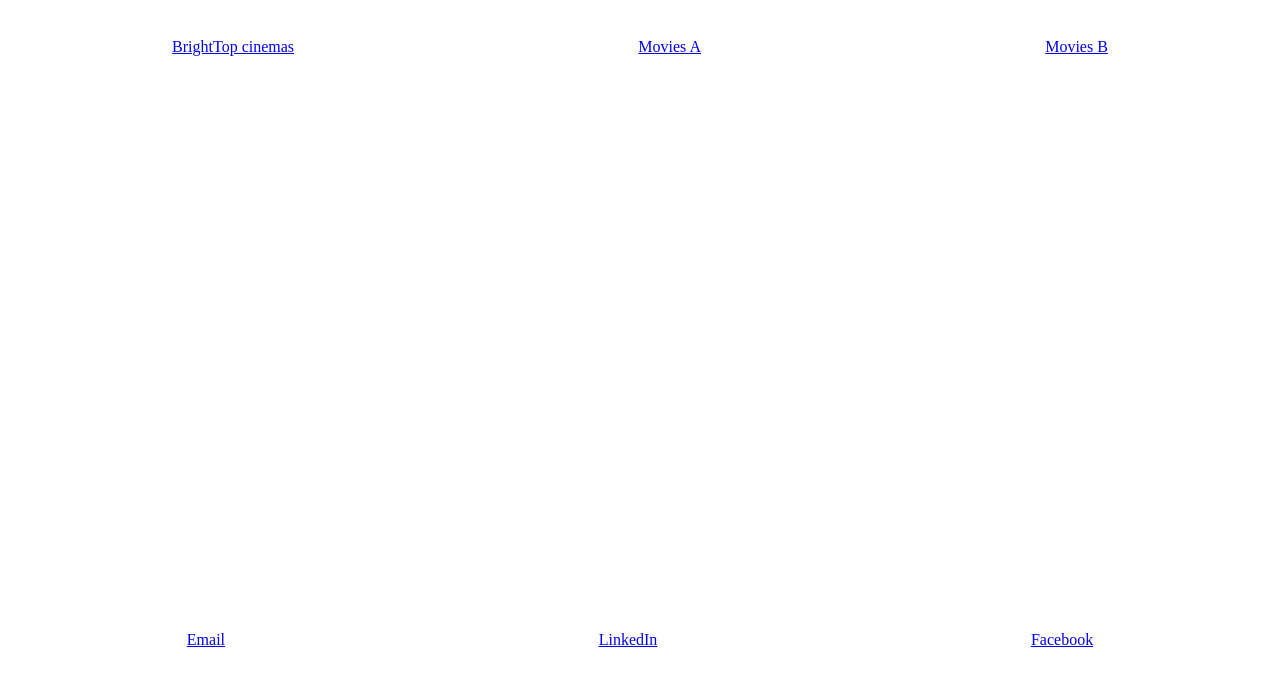
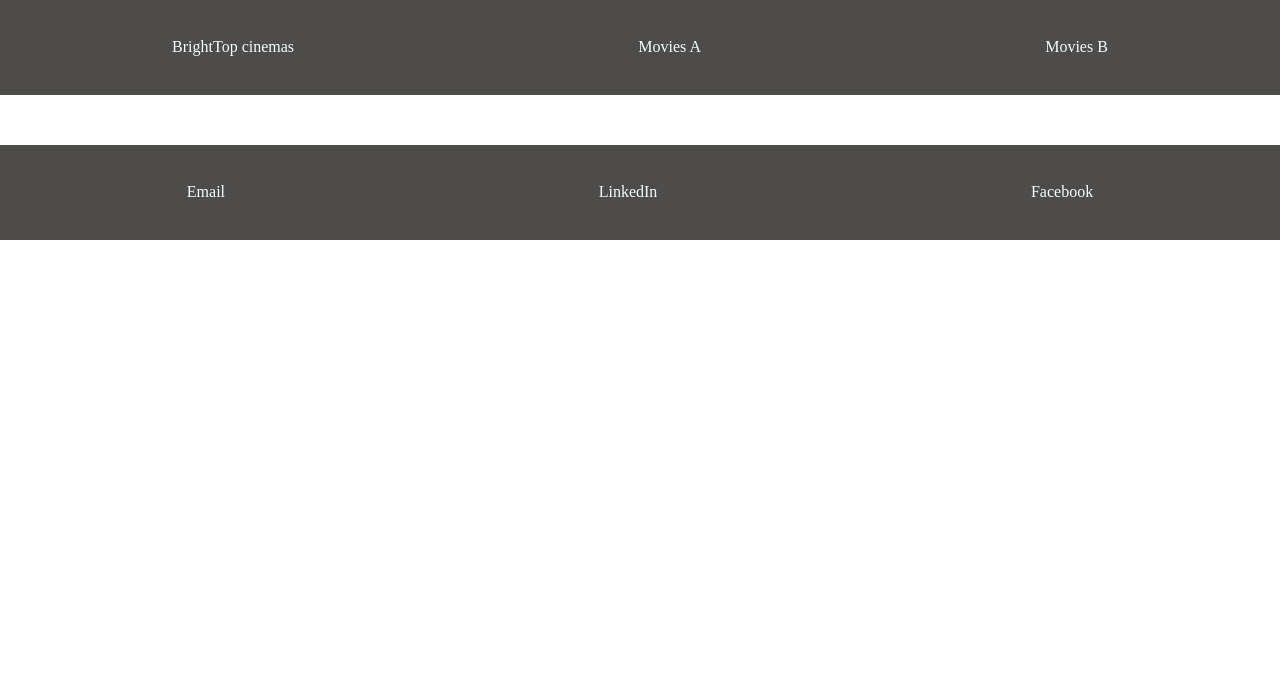
Before and after one commit to mckent05/Javascript_Capstone, a website built with webpack: page src/index.html in a window 1280 px wide. Built offline with nearby package versions, Linux system fonts and the light colour scheme; no server answers.

Commit message:
Update header and footer styles

```diff
--- a/src/style.css
+++ b/src/style.css
@@ -1,4 +1,3 @@
-
 * {
   margin: 0;
   padding: 0;
@@ -26,12 +25,17 @@
 
 .partial0 {
   justify-content: space-around;
-  background-color: rgb(255, 255, 255);
+  background-color: rgb(78, 75, 75);
   padding: 3% 0;
 }
 
 li {
   list-style: none;
+}
+
+a {
+  text-decoration: none;
+  color: azure;
 }
 
 .content {
@@ -86,7 +90,3 @@ li {
   box-shadow: 0 4px 6px grey;
   background-color: #fff;
 }
-
-footer {
-  margin-top: 28rem;
-}
```
